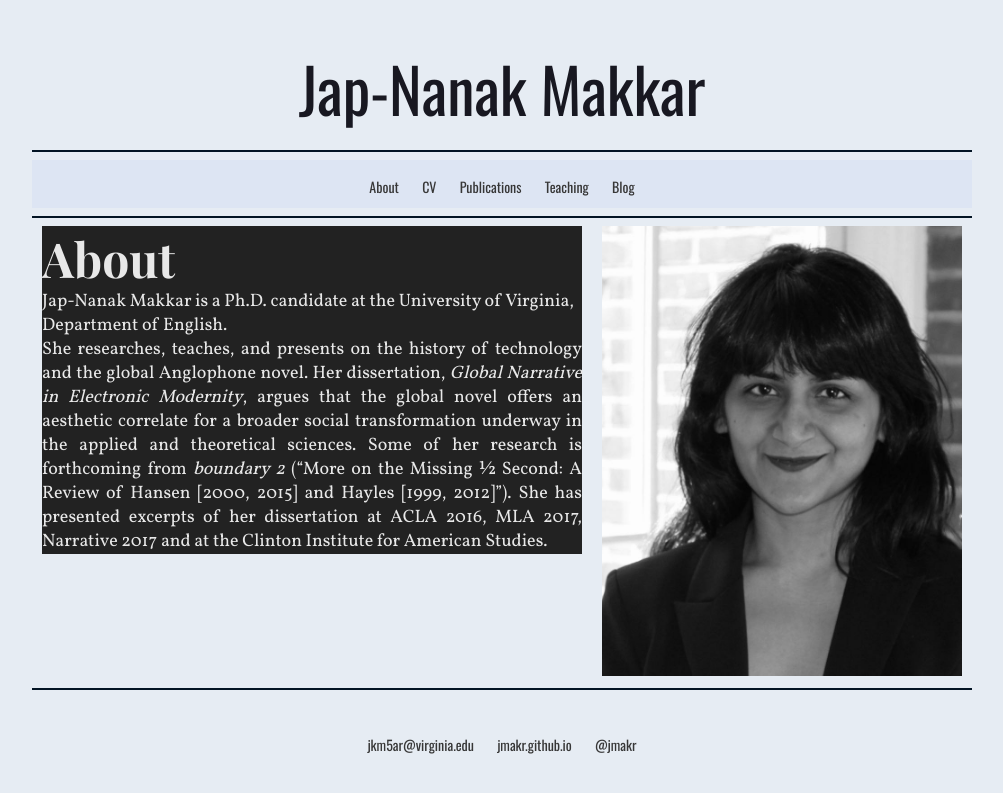
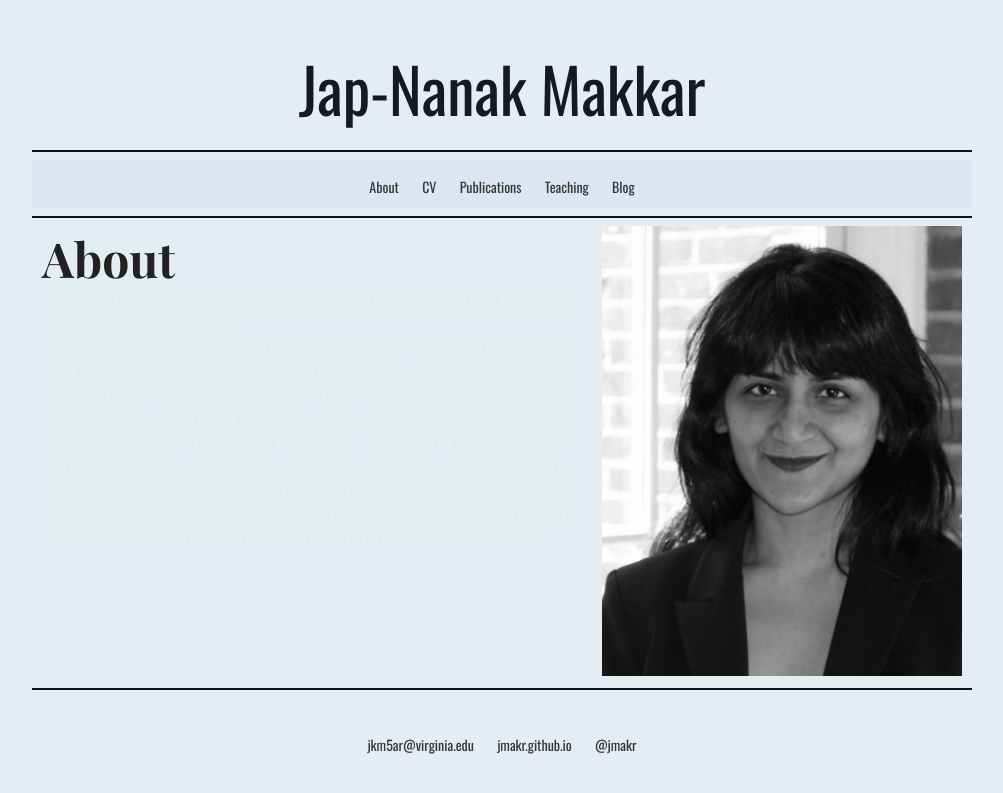
Before and after one commit to jmakr/jmakr.github.io, a Jekyll site: the page built from index.html, in a window 1280 px wide. Shown: the top 793 px of the page, without its empty margins (138-1141 px from the left). Built offline with Jekyll 4.4.1, drawn with Linux system fonts in a browser that asks for light colours; some web fonts are replaced.

Commit message:
Update index.html

```diff
--- a/index.html
+++ b/index.html
@@ -19,9 +19,9 @@ title: About
 
 
   <div id="blurb" class="article grid_7"> <!--takes up 620 pixels [10 at beginning not counted] horizontally,leaving me with 300 pixels for the photo horizontally, 10 at either end not counted !-->
-    	<div style="background-color: #222222; height=450px;">
+    	<div style="background-color: #e2eef2; height=450px;">
 
-		<p6><span style="color:#e8e8e8">{{ page.title }}</span></p6>
+		<p6><span style="color:#222222">{{ page.title }}</span></p6>
 
 	<p3>Jap-Nanak Makkar is a Ph.D. candidate at the University of Virginia, Department of English. </p3>
 
```
